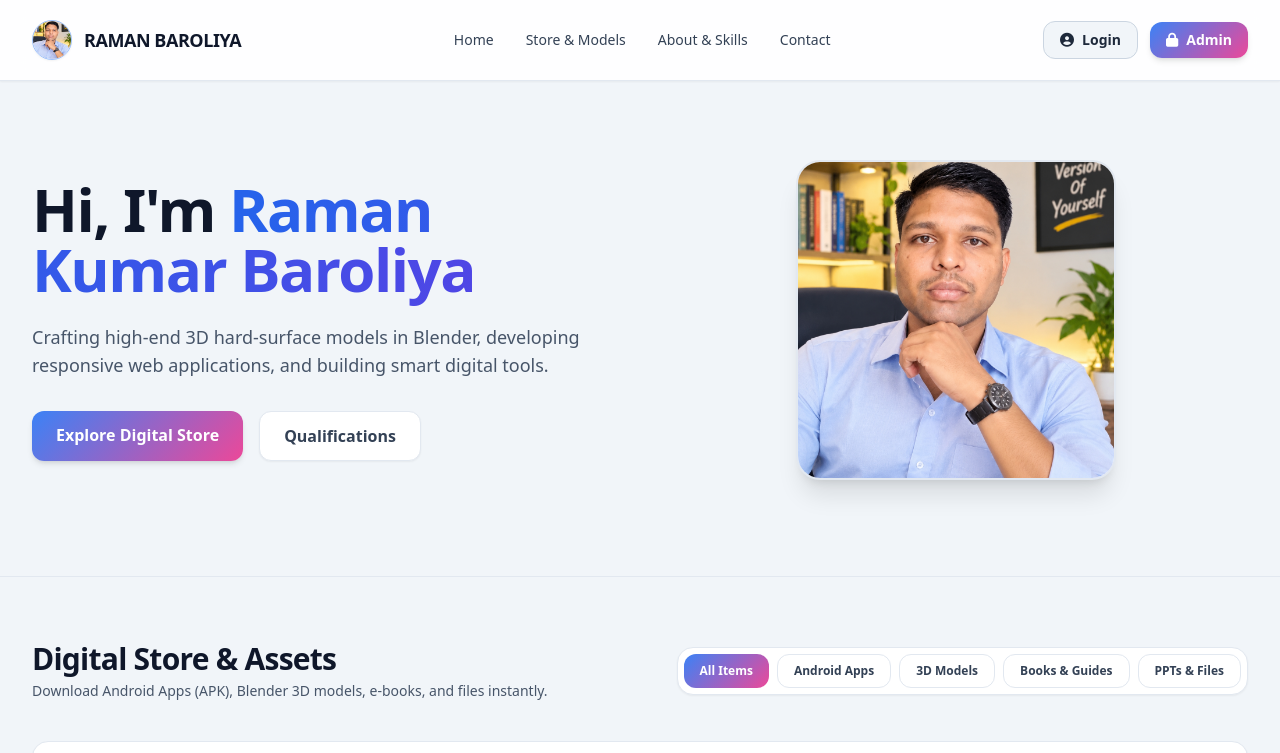
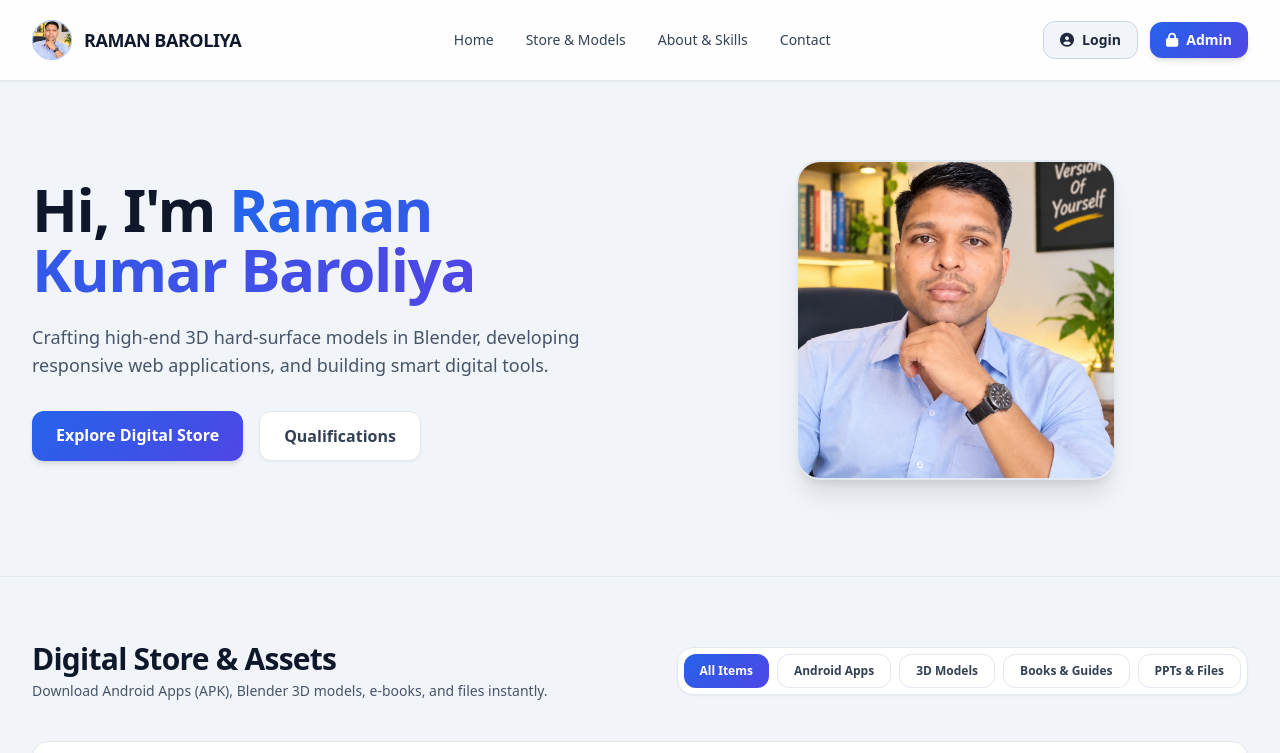
Before and after one commit to ramankumarbaroliya019-cpu/my-3d-portfolio, a plain HTML site: page index.html in a window 1280 px wide. Shown: the top 753 px of the page. Drawn offline with nearby package versions, Linux system fonts and the light colour scheme; no server answers.

Commit message:
Update style.css

```diff
--- a/style.css
+++ b/style.css
@@ -21,31 +21,31 @@ html {
     background: #94a3b8;
 }
 
-/* Stunning Blue-to-Pink Gradient Buttons */
+/* Stunning Blue Gradient Buttons */
 .gradient-btn {
-    background: linear-gradient(135deg, #3b82f6 0%, #ec4899 100%);
+    background: linear-gradient(135deg, #2563eb 0%, #4f46e5 100%);
     transition: all 0.3s ease;
-    box-shadow: 0 4px 15px rgba(236, 72, 153, 0.25);
+    box-shadow: 0 4px 15px rgba(37, 99, 235, 0.25);
     color: #ffffff;
     border: none;
 }
 
 .gradient-btn:hover {
-    background: linear-gradient(135deg, #2563eb 0%, #db2777 100%);
-    box-shadow: 0 6px 20px rgba(236, 72, 153, 0.4);
+    background: linear-gradient(135deg, #1d4ed8 0%, #4338ca 100%);
+    box-shadow: 0 6px 20px rgba(37, 99, 235, 0.4);
     transform: translateY(-1px);
 }
 
 /* Active Category Filter Tab */
 .active-tab {
-    background: linear-gradient(135deg, #3b82f6 0%, #ec4899 100%) !important;
+    background: linear-gradient(135deg, #2563eb 0%, #4f46e5 100%) !important;
     color: #ffffff !important;
     border: none !important;
 }
 
 /* Active Admin Panel Tab */
 .active-admin-tab {
-    background: linear-gradient(135deg, #3b82f6 0%, #ec4899 100%) !important;
+    background: linear-gradient(135deg, #2563eb 0%, #4f46e5 100%) !important;
     color: #ffffff !important;
 }
 
```
